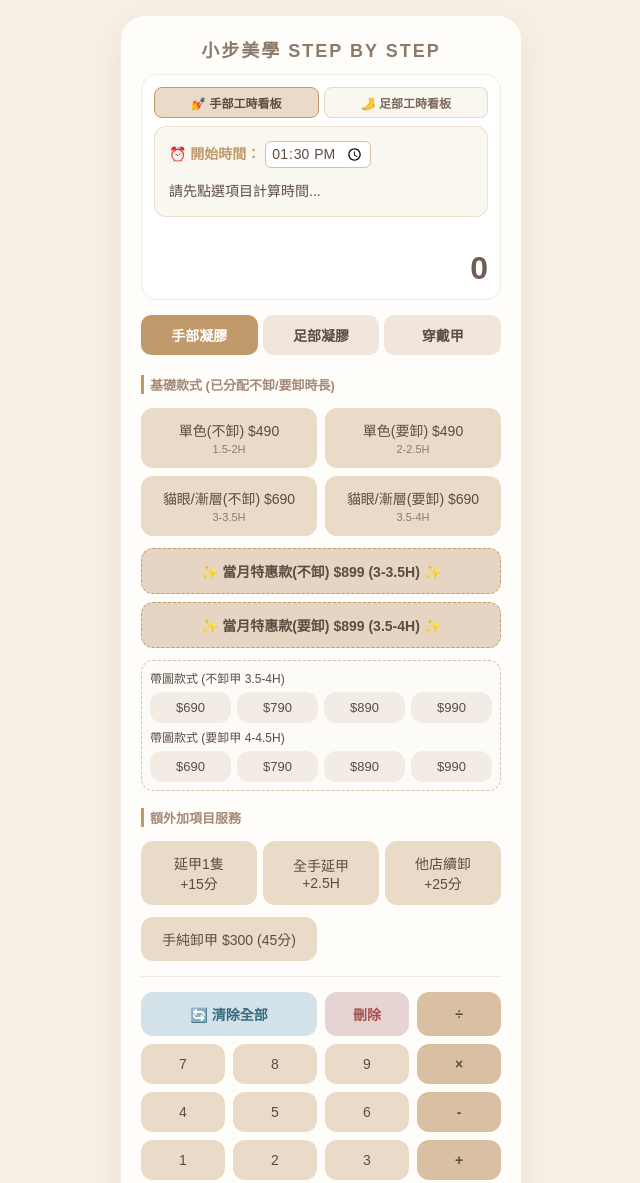
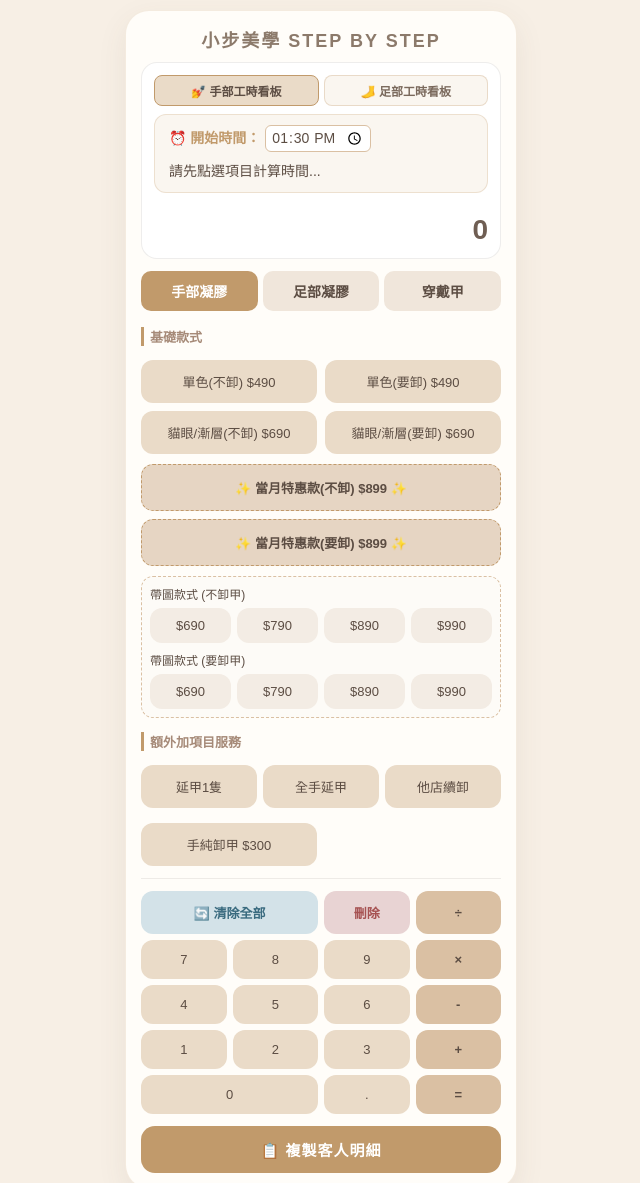
Before and after one commit to minikiki33333-netizen/count, a plain HTML site: page index.html in a window 1280 px wide. Shown: the top 1183 px of the page, without its empty margins (319-959 px from the left). Drawn offline with Linux system fonts and the light colour scheme.

Commit message:
Update index.html

```diff
--- a/index.html
+++ b/index.html
@@ -13,44 +13,51 @@
             --text-color: #5C4D43;
             --tab-active: #C19A6B;
         }
-        body {
+
+        html, body {
             background-color: var(--bg-color);
+            margin: 0;
+            padding: 0;
             color: var(--text-color);
             font-family: 'PingFang TC', sans-serif;
+        }
+
+        body {
             display: flex;
             justify-content: center;
             align-items: flex-start;
             min-height: 100vh;
-            margin: 0;
-            padding: 15px;
+            padding: 10px 10px 80px 10px; /* 底部超大留白，防網址列遮擋 */
             box-sizing: border-box;
         }
+
         .calculator {
             background: var(--panel-color);
-            padding: 20px;
+            padding: 15px;
             border-radius: 24px;
             box-shadow: 0 10px 30px rgba(92, 77, 67, 0.08);
             width: 100%;
             max-width: 360px;
             border: 1px solid rgba(218, 192, 163, 0.3);
         }
+
         .title {
             text-align: center;
             font-size: 18px;
             font-weight: bold;
-            margin-bottom: 12px;
+            margin-bottom: 10px;
             letter-spacing: 2px;
             color: #8C7A6B;
         }
+
         .screen {
             background: #ffffff;
             padding: 12px;
             border-radius: 16px;
-            margin-bottom: 15px;
+            margin-bottom: 12px;
             border: 1px solid rgba(92, 77, 67, 0.1);
         }
 
-        /* 時間看板切換標籤 */
         .time-tabs {
             display: flex;
             gap: 5px;
@@ -73,14 +80,12 @@
             color: var(--text-color);
         }
 
-        /* 時間看板主體 */
         .time-box {
             background: #FAF6F0;
-            padding: 14px;
+            padding: 10px 14px;
             border-radius: 12px;
             font-size: 14px;
             color: #5C4D43;
-            margin-bottom: 10px;
             text-align: left;
             line-height: 1.6;
             border: 1px solid rgba(193, 154, 107, 0.25);
@@ -94,7 +99,7 @@
             display: flex;
             align-items: center;
             gap: 5px;
-            margin-bottom: 12px;
+            margin-bottom: 8px;
             font-weight: bold;
             color: var(--tab-active);
             font-size: 14px;
@@ -111,14 +116,14 @@
         .result-title {
             font-weight: bold;
             color: #8C7A6B;
-            margin-top: 10px;
-            margin-bottom: 6px;
+            margin-top: 8px;
+            margin-bottom: 4px;
             font-size: 14px;
             border-bottom: 1px dashed rgba(193, 154, 107, 0.3);
             padding-bottom: 3px;
         }
         .result-item {
-            margin-bottom: 8px;
+            margin-bottom: 6px;
             padding-left: 4px;
         }
         .result-item-name {
@@ -136,45 +141,46 @@
         }
 
         .history { text-align: right; font-size: 13px; color: #A69485; min-height: 18px; word-break: break-all; }
-        .result { text-align: right; font-size: 32px; font-weight: bold; margin-top: 5px; color: #6F5E53; }
+        .result { text-align: right; font-size: 28px; font-weight: bold; margin-top: 3px; color: #6F5E53; }
 
-        /* 款式切換分頁 */
-        .tabs { display: flex; gap: 5px; margin-bottom: 15px; }
+        .tabs { display: flex; gap: 5px; margin-bottom: 12px; }
         .tab-btn {
             flex: 1; background: #F0E6DB; border: none; padding: 10px;
             font-size: 14px; border-radius: 10px; cursor: pointer; color: var(--text-color); font-weight: bold;
         }
         .tab-btn.active { background: var(--tab-active); color: white; }
-        .menu-section { display: none; flex-direction: column; gap: 12px; }
+
+        .menu-section { display: none; flex-direction: column; gap: 10px; }
         .menu-section.active { display: flex; }
+
         .section-title {
             font-size: 13px; font-weight: bold; color: #A68A78;
-            border-left: 3px solid var(--tab-active); padding-left: 6px; margin: 5px 0 2px 0;
+            border-left: 3px solid var(--tab-active); padding-left: 6px; margin: 4px 0;
         }
         .btn-group { display: grid; grid-template-columns: repeat(2, 1fr); gap: 8px; }
         .btn-group-3 { display: grid; grid-template-columns: repeat(3, 1fr); gap: 6px; }
-        .btn-promo-style { background: #E6D5C3; border: 1px dashed var(--tab-active); font-weight: bold; }
+        .btn-promo-style { background: #E6D5C3; border: 1px dashed var(--tab-active); font-weight: bold; padding: 13px 5px; }
         .slider-container { background: #FDFBF7; padding: 8px; border-radius: 12px; border: 1px dashed var(--btn-accent); }
         .slider-title { font-size: 12px; margin-bottom: 6px; display: flex; justify-content: space-between; }
         .scroll-box { display: grid; grid-template-columns: repeat(4, 1fr); gap: 6px; }
-        .scroll-box button { padding: 8px 0; font-size: 13px; background: #F3ECE4; text-align: center; }
+        .scroll-box button { padding: 10px 0; font-size: 13px; background: #F3ECE4; text-align: center; }
+
         button {
-            background: var(--btn-main); border: none; padding: 12px 8px; border-radius: 12px;
-            font-size: 14px; font-weight: 500; color: var(--text-color); cursor: pointer; transition: all 0.1s; -webkit-tap-highlight-color: transparent;
+            background: var(--btn-main); border: none; padding: 12px 6px; border-radius: 12px;
+            font-size: 13px; font-weight: 500; color: var(--text-color); cursor: pointer; transition: all 0.1s; -webkit-tap-highlight-color: transparent;
         }
         button:active { transform: scale(0.95); filter: brightness(0.92); }
 
-        /* 計算盤 */
         .calc-pad {
-            margin-top: 15px; border-top: 1px solid rgba(92, 77, 67, 0.1); padding-top: 15px;
-            display: grid; grid-template-columns: repeat(4, 1fr); gap: 8px;
+            border-top: 1px solid rgba(92, 77, 67, 0.1); padding-top: 12px; margin-top: 12px;
+            display: grid; grid-template-columns: repeat(4, 1fr); gap: 6px;
         }
         .btn-operator { background: var(--btn-accent); font-weight: bold; }
         .btn-clear { background: #E8D3D3; color: #A65252; font-weight: bold; }
         .btn-reset-all { background: #D3E2E8; color: #3A6B7F; font-weight: bold; grid-column: span 2; }
         .copy-receipt-btn {
             grid-column: span 4; background: #C19A6B; color: white; font-weight: bold;
-            margin-top: 10px; padding: 14px; border-radius: 14px; font-size: 16px; letter-spacing: 1px;
+            margin-top: 6px; padding: 13px; border-radius: 14px; font-size: 15px; letter-spacing: 1px;
         }
         .copy-receipt-btn:active { background: #A88153; }
     </style>
@@ -182,26 +188,24 @@
 <body>
 <div class="calculator">
     <div class="title">小步美學 STEP BY STEP</div>
+
     <div class="screen">
         <div class="time-tabs">
             <button class="time-tab-btn active" id="time-tab-hand" onclick="switchTimeTab('hand')">💅 手部工時看板</button>
             <button class="time-tab-btn" id="time-tab-foot" onclick="switchTimeTab('foot')">🦶 足部工時看板</button>
         </div>
-
         <div class="time-box active" id="timeBox-hand">
             <div class="start-input-area">
                 ⏰ 開始時間：<input type="time" id="startTime-hand" value="13:30" onchange="formatTimeDisplay()">
             </div>
             <div id="timeDetails-hand">請先點選項目計算時間...</div>
         </div>
-
         <div class="time-box" id="timeBox-foot">
             <div class="start-input-area">
                 ⏰ 開始時間：<input type="time" id="startTime-foot" value="13:30" onchange="formatTimeDisplay()">
             </div>
             <div id="timeDetails-foot">請先點選項目計算時間...</div>
         </div>
-
         <div class="history" id="history"></div>
         <div class="result" id="result">0</div>
     </div>
@@ -213,26 +217,26 @@
     </div>
 
     <div id="hand-section" class="menu-section active">
-        <div class="section-title">基礎款式 (已分配不卸/要卸時長)</div>
+        <div class="section-title">基礎款式</div>
         <div class="btn-group">
-            <button onclick="addService('手部單色(不卸甲)', 490, 90, 120, 'hand', '基本施作（單色 不卸甲）')">單色(不卸) $490<br><span style="font-size:11px;color:#8C7A6B;">1.5-2H</span></button>
-            <button onclick="addService('手部單色(要卸甲)', 490, 120, 150, 'hand', '基本施作（單色 要卸甲）')">單色(要卸) $490<br><span style="font-size:11px;color:#8C7A6B;">2-2.5H</span></button>
-            <button onclick="addService('鏡面/貓眼/亮片/漸層(不卸甲)', 690, 180, 210, 'hand', '基本施作（簡單款 不卸甲）')">貓眼/漸層(不卸) $690<br><span style="font-size:11px;color:#8C7A6B;">3-3.5H</span></button>
-            <button onclick="addService('鏡面/貓眼/亮片/漸層(要卸甲)', 690, 210, 240, 'hand', '基本施作（簡單款 要卸甲）')">貓眼/漸層(要卸) $690<br><span style="font-size:11px;color:#8C7A6B;">3.5-4H</span></button>
+            <button onclick="addService('手部單色(不卸甲)', 490, 90, 120, 'hand', '基本施作（單色 不卸甲）')">單色(不卸) $490</button>
+            <button onclick="addService('手部單色(要卸甲)', 490, 120, 150, 'hand', '基本施作（單色 要卸甲）')">單色(要卸) $490</button>
+            <button onclick="addService('鏡面/貓眼/亮片/漸層(不卸甲)', 690, 180, 210, 'hand', '基本施作（簡單款 不卸甲）')">貓眼/漸層(不卸) $690</button>
+            <button onclick="addService('鏡面/貓眼/亮片/漸層(要卸甲)', 690, 210, 240, 'hand', '基本施作（簡單款 要卸甲）')">貓眼/漸層(要卸) $690</button>
         </div>
         <div class="btn-group" style="grid-template-columns: 1fr;">
-            <button class="btn-promo-style" onclick="addService('當月特惠款(不卸甲)', 899, 180, 210, 'hand', '基本施作（特惠款 不卸甲）')">✨ 當月特惠款(不卸) $899 (3-3.5H) ✨</button>
-            <button class="btn-promo-style" onclick="addService('當月特惠款(要卸甲)', 899, 210, 240, 'hand', '基本施作（特惠款 要卸甲）')">✨ 當月特惠款(要卸) $899 (3.5-4H) ✨</button>
+            <button class="btn-promo-style" onclick="addService('當月特惠款(not-remove)', 899, 180, 210, 'hand', '基本施作（特惠款 不卸甲）')">✨ 當月特惠款(不卸) $899 ✨</button>
+            <button class="btn-promo-style" onclick="addService('當月特惠款(remove)', 899, 210, 240, 'hand', '基本施作（特惠款 要卸甲）')">✨ 當月特惠款(要卸) $899 ✨</button>
         </div>
         <div class="slider-container">
-            <div class="slider-title"><span>帶圖款式 (不卸甲 3.5-4H)</span></div>
+            <div class="slider-title"><span>帶圖款式 (不卸甲)</span></div>
             <div class="scroll-box">
                 <button onclick="addService('帶圖款式(不卸甲)', 690, 210, 240, 'hand', '基本施作（複雜款 不卸甲）')">$690</button>
                 <button onclick="addService('帶圖款式(不卸甲)', 790, 210, 240, 'hand', '基本施作（複雜款 不卸甲）')">$790</button>
                 <button onclick="addService('帶圖款式(不卸甲)', 890, 210, 240, 'hand', '基本施作（複雜款 不卸甲）')">$890</button>
                 <button onclick="addService('帶圖款式(不卸甲)', 990, 210, 240, 'hand', '基本施作（複雜款 不卸甲）')">$990</button>
             </div>
-            <div class="slider-title" style="margin-top:5px;"><span>帶圖款式 (要卸甲 4-4.5H)</span></div>
+            <div class="slider-title" style="margin-top:8px;"><span>帶圖款式 (要卸甲)</span></div>
             <div class="scroll-box">
                 <button onclick="addService('帶圖款式(要卸甲)', 690, 240, 270, 'hand', '基本施作（複雜款 要卸甲）')">$690</button>
                 <button onclick="addService('帶圖款式(要卸甲)', 790, 240, 270, 'hand', '基本施作（複雜款 要卸甲）')">$790</button>
@@ -242,27 +246,27 @@
         </div>
         <div class="section-title">額外加項目服務</div>
         <div class="btn-group-3">
-            <button onclick="addService('延甲一隻', 50, 15, 15, 'hand', '延甲一隻')">延甲1隻<br>+15分</button>
-            <button onclick="addService('全手延甲', 500, 150, 150, 'hand', '全手延甲')">全手延甲<br>+2.5H</button>
-            <button onclick="addService('他店續卸', 150, 25, 25, 'hand', '他店續卸')">他店續卸<br>+25分</button>
+            <button onclick="addService('延甲一隻', 50, 15, 15, 'hand', '延甲一隻')">延甲1隻</button>
+            <button onclick="addService('全手延甲', 500, 150, 150, 'hand', '全手延甲')">全手延甲</button>
+            <button onclick="addService('他店續卸', 150, 25, 25, 'hand', '他店續卸')">他店續卸</button>
         </div>
-        <div class="btn-group">
-            <button onclick="addService('手純卸甲', 300, 45, 45, 'hand', '手純卸甲')">手純卸甲 $300 (45分)</button>
+        <div class="btn-group" style="margin-top: 5px;">
+            <button onclick="addService('手純卸甲', 300, 45, 45, 'hand', '手純卸甲')">手純卸甲 $300</button>
         </div>
     </div>
 
     <div id="foot-section" class="menu-section">
         <div class="section-title">基礎與造型</div>
         <div class="btn-group">
-            <button onclick="addService('足部單色(不卸甲)', 590, 90, 120, 'foot', '基本施作（單色 不卸甲）')">單色(不卸) $590<br><span style="font-size:11px;color:#8C7A6B;">1.5-2H</span></button>
-            <button onclick="addService('足部單色(要卸甲)', 590, 120, 150, 'foot', '基本施作（單色 要卸甲）')">單色(要卸) $590<br><span style="font-size:11px;color:#8C7A6B;">2-2.5H</span></button>
-            <button onclick="addService('鏡面/貓眼/亮片/漸層(不卸)', 790, 180, 210, 'foot', '基本施作（簡單款 不卸甲）')">貓眼/漸層(不卸) $790<br><span style="font-size:11px;color:#8C7A6B;">3-3.5H</span></button>
-            <button onclick="addService('鏡面/貓眼/亮片/漸層(要卸)', 790, 210, 240, 'foot', '基本施作（簡單款 要卸甲）')">貓眼/漸層(要卸) $790<br><span style="font-size:11px;color:#8C7A6B;">3.5-4H</span></button>
+            <button onclick="addService('足部單色(不卸甲)', 590, 90, 120, 'foot', '基本施作（單色 不卸甲）')">單色(不卸) $590</button>
+            <button onclick="addService('足部單色(要卸甲)', 590, 120, 150, 'foot', '基本施作（單色 要卸甲）')">單色(要卸) $590</button>
+            <button onclick="addService('鏡面/貓眼/亮片/漸層(不卸)', 790, 180, 210, 'foot', '基本施作（簡單款 不卸甲）')">貓眼/漸層(不卸) $790</button>
+            <button onclick="addService('鏡面/貓眼/亮片/漸層(要卸)', 790, 210, 240, 'foot', '基本施作（簡單款 要卸甲）')">貓眼/漸層(要卸) $790</button>
         </div>
         <div class="section-title">額外加項目服務</div>
         <div class="btn-group-3">
-            <button onclick="addService('足部去角質', 0, 15, 15, 'foot', '足部去角質')">去角質<br>+15分</button>
-            <button onclick="addService('他店續卸', 250, 25, 25, 'foot', '他店續卸')">他店續卸<br>+25分</button>
+            <button onclick="addService('足部去角質', 0, 15, 15, 'foot', '足部去角質')">去角質</button>
+            <button onclick="addService('他店續卸', 250, 25, 25, 'foot', '他店續卸')">他店續卸</button>
             <button onclick="addService('足純卸甲', 400, 45, 45, 'foot', '足純卸甲')">足純卸甲 $400</button>
         </div>
     </div>
@@ -272,7 +276,7 @@
         <div class="btn-group-3">
             <button onclick="addService('不分款', 390, 30, 30, 'presson', '穿戴甲不分款')">不分款 $390</button>
             <button onclick="addService('店內貼', 100, 15, 15, 'presson', '店內貼')">店內貼 $100</button>
-            <button onclick="addService('純貼(自備)', 100, 15, 'presson', '純貼(自備)')">純貼(自備) $100</button>
+            <button onclick="addService('純貼(自備)', 100, 15, 15, 'presson', '純貼(自備)')">純貼(自備) $100</button>
         </div>
     </div>
 
@@ -294,16 +298,13 @@
     let currentInput = '';
     let receiptData = { hand: {}, foot: {}, presson: {} };
     let currentTab = 'hand';
-    let currentTimeTab = 'hand'; // 當前看哪個時間分頁
-
-    // 將時間項目分開存放
+    let currentTimeTab = 'hand';
     let handTimeItems = [];
     let footTimeItems = [];
 
     const resultDiv = document.getElementById('result');
     const historyDiv = document.getElementById('history');
     const copyBtn = document.getElementById('copyBtn');
-
     const tabNamesMap = { hand: '手部凝膠', foot: '足部凝膠', presson: '穿戴甲' };
 
     function switchTab(tabName) {
@@ -312,8 +313,6 @@
         document.getElementById('menu-tab-' + tabName).classList.add('active');
         document.getElementById(tabName + '-section').classList.add('active');
         currentTab = tabName;
-
-        // 聰明聯動：點下面價錢分頁時，如果不是穿戴甲，自動幫忙切換上方對應的時間看板
         if(tabName === 'hand' || tabName === 'foot') {
             switchTimeTab(tabName);
         }
@@ -328,18 +327,16 @@
     }
 
     function addService(name, price, minMins, maxMins, type, displayName) {
-        if (!receiptData[type][name]) {
-            receiptData[type][name] = { price: price, count: 0 };
+        let cleanName = name.replace('(not-remove)', '(不卸甲)').replace('(remove)', '(要卸甲)');
+        if (!receiptData[type][cleanName]) {
+            receiptData[type][cleanName] = { price: price, count: 0 };
         }
-        receiptData[type][name].count += 1;
-
-        // 根據項目種類，塞進各自的時間陣列
+        receiptData[type][cleanName].count += 1;
         if (type === 'hand') {
             handTimeItems.push({ name: displayName, min: minMins, max: maxMins });
         } else if (type === 'foot') {
             footTimeItems.push({ name: displayName, min: minMins, max: maxMins });
         }
-
         if (currentInput === '0' || currentInput === '') {
             currentInput = price.toString();
         } else {
@@ -395,34 +392,27 @@
         let parts = timeStr.split(':');
         let hrs = parseInt(parts[0], 10);
         let mins = parseInt(parts[1], 10);
-
         let total = hrs * 60 + mins + minsToAdd;
         let finalHrs = Math.floor(total / 60) % 24;
         let finalMins = total % 60;
-
         return `${finalHrs.toString().padStart(2, '0')}:${finalMins.toString().padStart(2, '0')}`;
     }
 
     function formatTimeDisplay() {
-        // 渲染手部時間看板
         renderSingleTimeBox('hand', handTimeItems);
-        // 渲染足部時間看板
         renderSingleTimeBox('foot', footTimeItems);
     }
 
     function renderSingleTimeBox(type, itemsArr) {
         const targetDiv = document.getElementById('timeDetails-' + type);
         const startTimeIn = document.getElementById('startTime-' + type);
-
         if (itemsArr.length === 0) {
             targetDiv.innerHTML = "請先點選項目計算時間...";
             return;
         }
-
         let html = `<div class="result-title">📋 施作內容</div>`;
         let totalMinMins = 0;
         let totalMaxMins = 0;
-
         itemsArr.forEach(item => {
             totalMinMins += item.min;
             totalMaxMins += item.max;
@@ -431,33 +421,25 @@
             html += `<span class="result-item-time">${minsToTextFormat(item)}</span>`;
             html += `</div>`;
         });
-
-        // 固定加入拍照與討論款式
         html += `<div class="result-item"><span class="result-item-name">✔ 拍照</span><br><span class="result-item-time">10分鐘</span></div>`;
         html += `<div class="result-item"><span class="result-item-name">✔ 討論款式</span><br><span class="result-item-time">15分鐘</span></div>`;
-
         totalMinMins += 25;
         totalMaxMins += 25;
-
         let startVal = startTimeIn.value || "13:30";
         let endMinTime = addMinutesToTime(startVal, totalMinMins);
         let endMaxTime = addMinutesToTime(startVal, totalMaxMins);
-
-        html += `<div style="text-align:center; margin:10px 0; color:rgba(193, 154, 107, 0.5);">━━━━━━━━━━</div>`;
-
+        html += `<div style="text-align:center; margin:5px 0; color:rgba(193, 154, 107, 0.3);">━━━━━━</div>`;
         html += `<div class="result-title">⏰ 總工時</div>`;
-        html += `<div style="padding-left:4px; margin-bottom:10px;">`;
+        html += `<div style="padding-left:4px; margin-bottom:6px;">`;
         html += `最短：${minsToText(totalMinMins)}<br>`;
         html += `最長：${minsToText(totalMaxMins)}`;
         html += `</div>`;
-
         html += `<div class="result-title">🕐 完成時間</div>`;
         html += `<div style="padding-left:4px;">`;
         html += `開始：${startVal}<br>`;
         html += `最早：<span class="time-highlight">${endMinTime}</span><br>`;
         html += `最晚：<span class="time-highlight">${endMaxTime}</span>`;
         html += `</div>`;
-
         targetDiv.innerHTML = html;
     }
 
@@ -500,11 +482,9 @@
     function copyReceipt() {
         calculate();
         const total = resultDiv.innerText;
-
         let hasData = false;
         let text = '✨ 【小步美學】 ✨\n';
         text += '────────────────\n\n';
-
         for (let type in receiptData) {
             if (Object.keys(receiptData[type]).length > 0) {
                 hasData = true;
@@ -516,15 +496,12 @@
                 text += '\n';
             }
         }
-
         if (!hasData) {
             alert('請先點選服務項目再複製喔！');
             return;
         }
-
         text += '────────────────\n';
         text += `💰 總計: $${total}`;
-
         navigator.clipboard.writeText(text).then(() => {
             copyBtn.innerText = '✅ 已複製明細！';
             setTimeout(() => { copyBtn.innerText = '📋 複製客人明細'; }, 2000);
```
